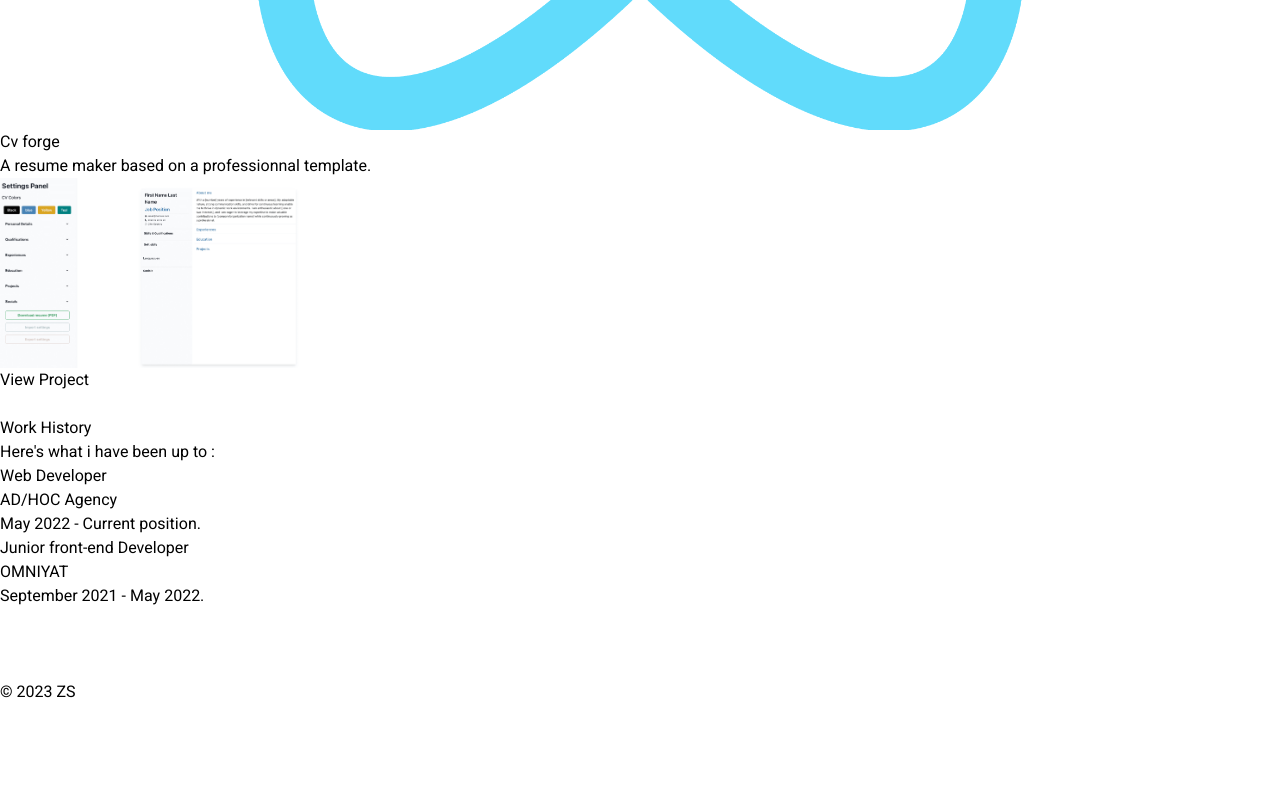
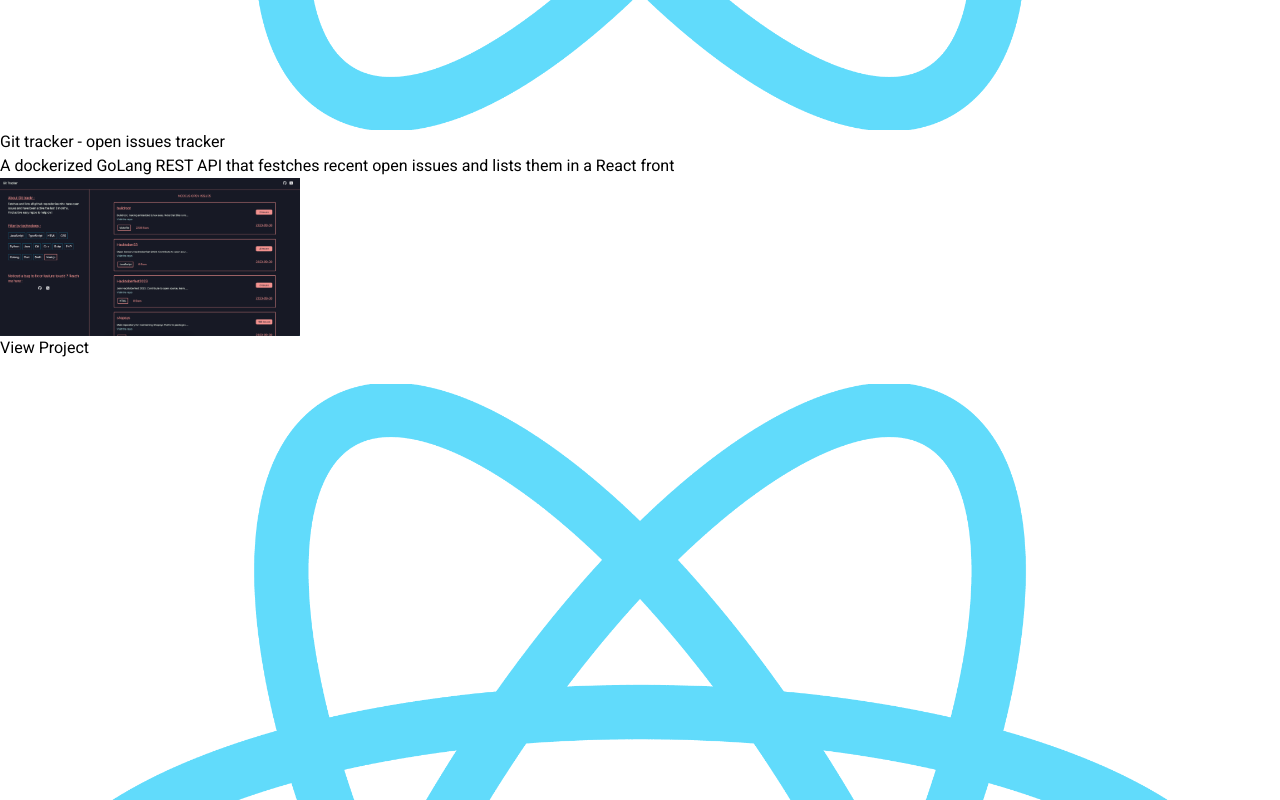
Before and after one commit to Zackaria-Slimane/zackariasl, a React (Vite) app: page / in a window 1280 px wide. Shown: the part 5220-6020 px from the top of the page. Before the commit the page ends 5924 px from the top, so only its background shows below. Built offline with nearby package versions, Linux system fonts and the light colour scheme; some icons are missing.

Commit message:
updated projects

```diff
--- a/src/components/projects/allProjects.jsx
+++ b/src/components/projects/allProjects.jsx
@@ -25,7 +25,7 @@ const AllProjects = (props) => {
 			<div className='mx-auto'>
 				<Toggle onChange={ToggleFeatured} checked={isFeatured} />
 			</div>
-			<div className='mx-auto grid md:grid-cols-3 gap-6'>
+			<div className='mx-auto grid md:grid-cols-2 gap-6'>
 				{getProjects.map((project) => (
 					<motion.div
 						initial={{ opacity: 0, x: 200 }}
--- a/src/data/siteData.js
+++ b/src/data/siteData.js
@@ -8,6 +8,7 @@ import bm from "../assets/featured/beautymall.png";
 import dtc from "../assets/featured/dtc.png";
 import nuxtfolio from "../assets/featured/nuxtfolio.png";
 import echelon from "../assets/featured/echelon.png";
+import gittrackr from "../assets/featured/gittrackr.png";
 
 const uid = () => crypto.randomUUID();
 
@@ -22,7 +23,8 @@ const siteData = {
 		twitter: "https://twitter.com/gitignorer",
 		github: "https://github.com/Zackaria-Slimane",
 		linkedin: "https://www.linkedin.com/in/zackaria-slimane/",
-		resume: "https://drive.google.com/file/d/1Yt4MjyakrTgygayKHfq4YmqobL1SfRDu/view?usp=sharing",
+		resume:
+			"https://drive.google.com/file/d/1Yt4MjyakrTgygayKHfq4YmqobL1SfRDu/view?usp=sharing",
 	},
 
 	homePage: {
@@ -90,6 +92,17 @@ const siteData = {
 		},
 		{
 			id: uid(),
+			title: "Git tracker - open issues tracker",
+			description:
+				"A dockerized GoLang REST API that festches recent open issues and lists them in a React front",
+			tech: react,
+			logo: gittrackr,
+			linkText: "View Project",
+			link: "https://gittrackr.vercel.app/",
+			featured: true,
+		},
+		{
+			id: uid(),
 			title: "Cv forge",
 			description: "A resume maker based on a professionnal template.",
 			logo: cvforge,
```
Also changed, not shown: src/assets/featured/gittrackr.png (added).
